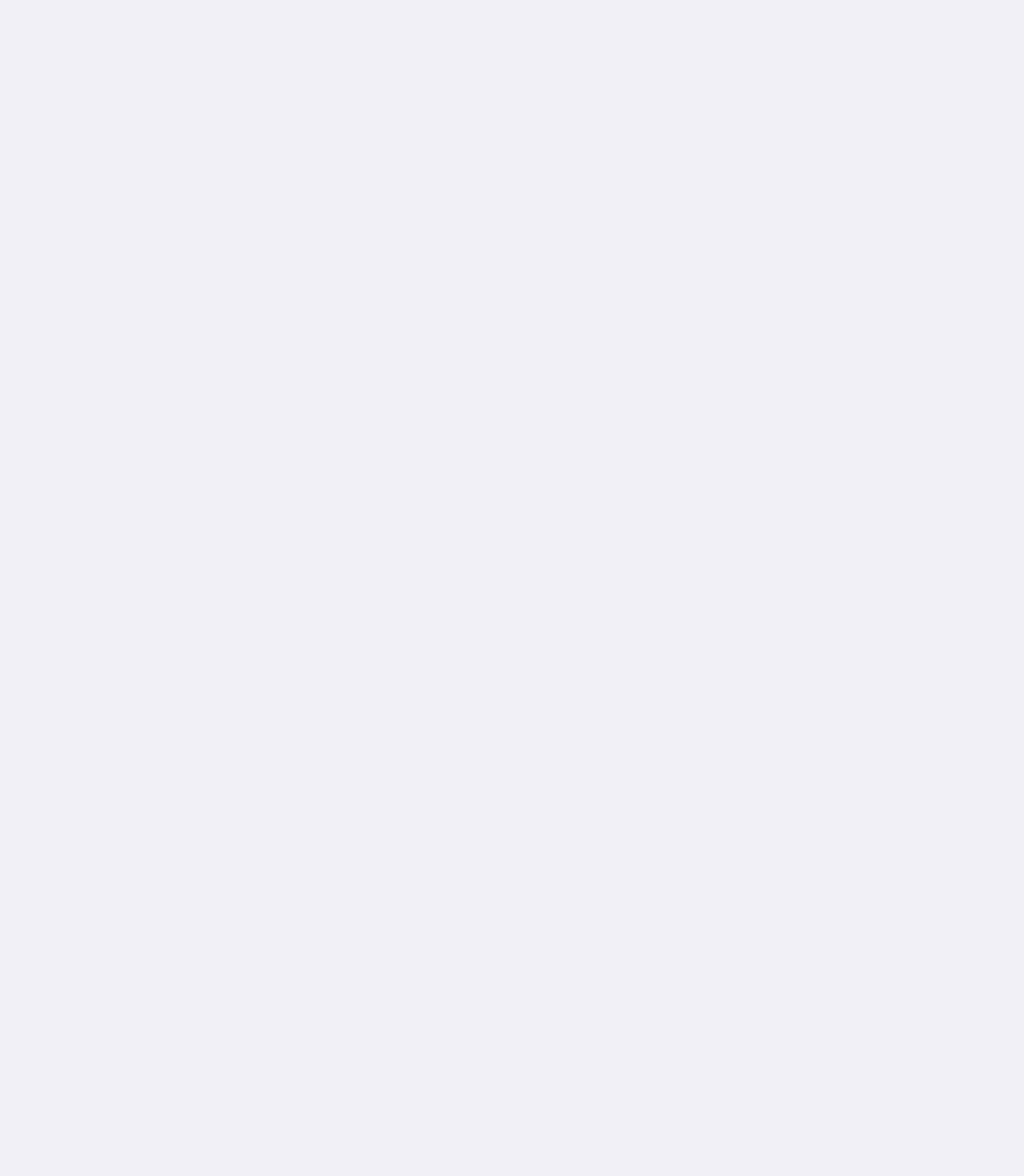
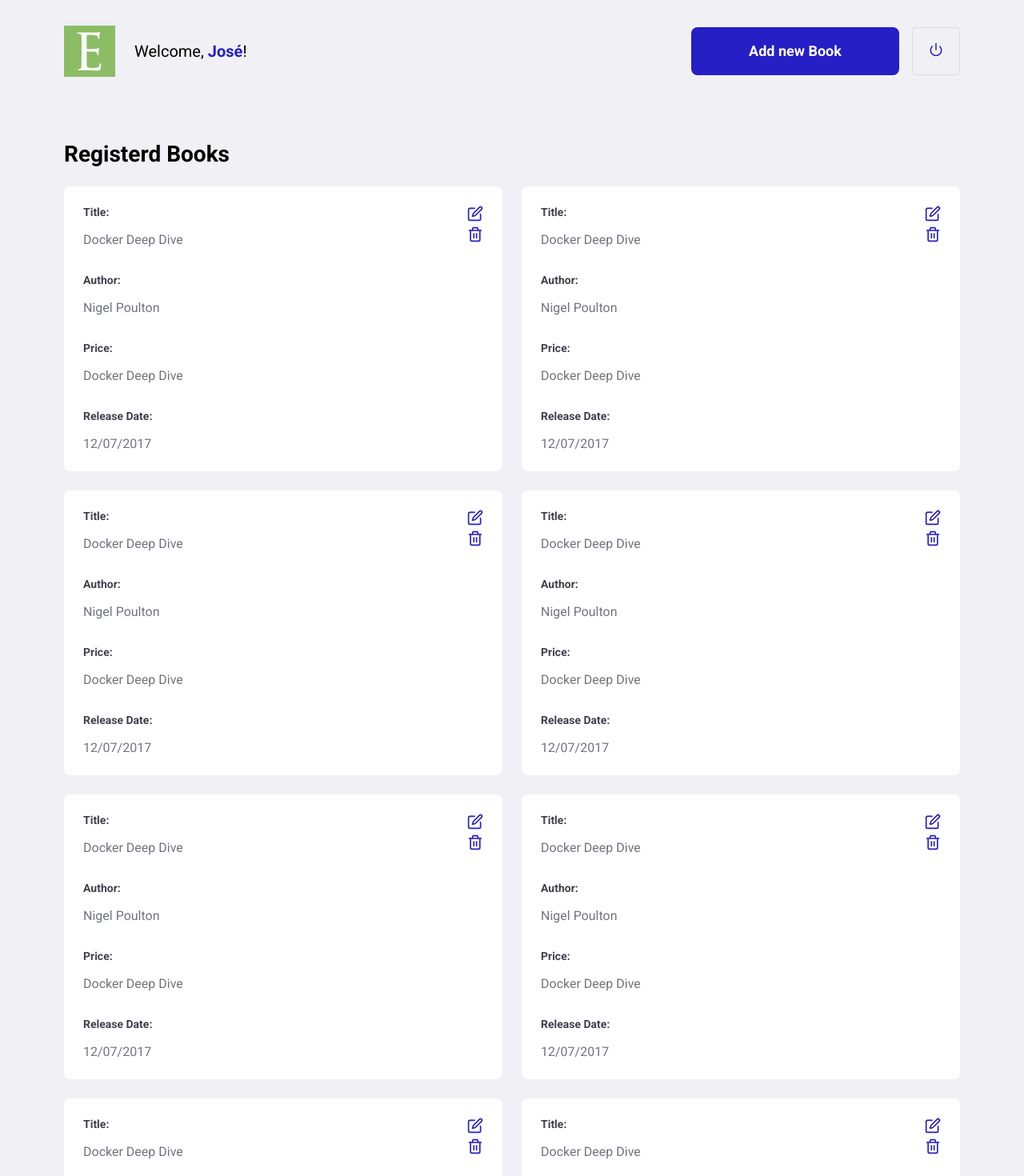
Before and after one commit to Jose-Guilherme-20/Client-Api-Rest, a React (Create React App) app: page /books in a window 1280 px wide. Before the commit this address had no page. Shown: the top 1470 px of the page at 80% size. Before the commit the page ends 800 px from the top, so only its background shows below. Built offline with nearby package versions, Linux system fonts and the light colour scheme.

Commit message:
feat:criado metodo de adicionar livro

```diff
--- a/package.json
+++ b/package.json
@@ -8,6 +8,7 @@
     "@testing-library/user-event": "^13.5.0",
     "react": "^18.2.0",
     "react-dom": "^18.2.0",
+    "react-icons": "^5.0.1",
     "react-router-dom": "^6.21.3",
     "react-scripts": "5.0.1",
     "web-vitals": "^2.1.4"
--- a/src/RoutesApp.js
+++ b/src/RoutesApp.js
@@ -2,13 +2,15 @@
 import { BrowserRouter as Router, Routes, Route } from "react-router-dom";
 
 import Login from "./pages/Login";
-import Book from "./pages/Book";
+import Book from "./pages/Books";
+import NewBook from "./pages/NewBook";
 
 export default function RoutesApp() {
   return (
     <Routes>
       <Route path="/" element={<Login />} />
-      <Route path="/book" element={<Book />} />
+      <Route path="/books" element={<Book />} />
+      <Route path="/books/new" element={<NewBook />} />
     </Routes>
   );
 }
--- a/src/pages/Book/index.js
+++ /dev/null
@@ -1,6 +0,0 @@
-import React from "react";
-import "./style.css";
-
-export default function Book() {
-  return <h1>Book</h1>;
-}
--- /dev/null
+++ b/src/pages/Books/index.js
@@ -0,0 +1,171 @@
+import React from "react";
+import "./style.css";
+import LogoImage from "../../assets/logo.svg";
+import { Link } from "react-router-dom";
+import { FiPower, FiEdit, FiTrash2 } from "react-icons/fi";
+
+export default function Book() {
+  return (
+    <div className="book-container">
+      <header>
+        <img src={LogoImage} alt="Erudio"></img>
+        <span>
+          Welcome, <strong>José</strong>!
+        </span>
+        <Link className="button" to="book/new">
+          Add new Book
+        </Link>
+        <button type="button">
+          <FiPower size={18} color="#251FC5"></FiPower>
+        </button>
+      </header>
+      <h1>Registerd Books</h1>
+      <ul>
+        <li>
+          <strong>Title:</strong>
+          <p>Docker Deep Dive</p>
+          <strong>Author:</strong>
+          <p>Nigel Poulton</p>
+          <strong>Price:</strong>
+          <p>Docker Deep Dive</p>
+          <strong>Release Date:</strong>
+          <p>12/07/2017</p>
+
+          <button type="button">
+            <FiEdit size={20} color="#251FC5"></FiEdit>
+          </button>
+
+          <button type="button">
+            <FiTrash2 size={20} color="#251FC5"></FiTrash2>
+          </button>
+        </li>
+        <li>
+          <strong>Title:</strong>
+          <p>Docker Deep Dive</p>
+          <strong>Author:</strong>
+          <p>Nigel Poulton</p>
+          <strong>Price:</strong>
+          <p>Docker Deep Dive</p>
+          <strong>Release Date:</strong>
+          <p>12/07/2017</p>
+
+          <button type="button">
+            <FiEdit size={20} color="#251FC5"></FiEdit>
+          </button>
+
+          <button type="button">
+            <FiTrash2 size={20} color="#251FC5"></FiTrash2>
+          </button>
+        </li>
+        <li>
+          <strong>Title:</strong>
+          <p>Docker Deep Dive</p>
+          <strong>Author:</strong>
+          <p>Nigel Poulton</p>
+          <strong>Price:</strong>
+          <p>Docker Deep Dive</p>
+          <strong>Release Date:</strong>
+          <p>12/07/2017</p>
+
+          <button type="button">
+            <FiEdit size={20} color="#251FC5"></FiEdit>
+          </button>
+
+          <button type="button">
+            <FiTrash2 size={20} color="#251FC5"></FiTrash2>
+          </button>
+        </li>
+        <li>
+          <strong>Title:</strong>
+          <p>Docker Deep Dive</p>
+          <strong>Author:</strong>
+          <p>Nigel Poulton</p>
+          <strong>Price:</strong>
+          <p>Docker Deep Dive</p>
+          <strong>Release Date:</strong>
+          <p>12/07/2017</p>
+
+          <button type="button">
+            <FiEdit size={20} color="#251FC5"></FiEdit>
+          </button>
+
+          <button type="button">
+            <FiTrash2 size={20} color="#251FC5"></FiTrash2>
+          </button>
+        </li>
+        <li>
+          <strong>Title:</strong>
+          <p>Docker Deep Dive</p>
+          <strong>Author:</strong>
+          <p>Nigel Poulton</p>
+          <strong>Price:</strong>
+          <p>Docker Deep Dive</p>
+          <strong>Release Date:</strong>
+          <p>12/07/2017</p>
+
+          <button type="button">
+            <FiEdit size={20} color="#251FC5"></FiEdit>
+          </button>
+
+          <button type="button">
+            <FiTrash2 size={20} color="#251FC5"></FiTrash2>
+          </button>
+        </li>
+        <li>
+          <strong>Title:</strong>
+          <p>Docker Deep Dive</p>
+          <strong>Author:</strong>
+          <p>Nigel Poulton</p>
+          <strong>Price:</strong>
+          <p>Docker Deep Dive</p>
+          <strong>Release Date:</strong>
+          <p>12/07/2017</p>
+
+          <button type="button">
+            <FiEdit size={20} color="#251FC5"></FiEdit>
+          </button>
+
+          <button type="button">
+            <FiTrash2 size={20} color="#251FC5"></FiTrash2>
+          </button>
+        </li>
+        <li>
+          <strong>Title:</strong>
+          <p>Docker Deep Dive</p>
+          <strong>Author:</strong>
+          <p>Nigel Poulton</p>
+          <strong>Price:</strong>
+          <p>Docker Deep Dive</p>
+          <strong>Release Date:</strong>
+          <p>12/07/2017</p>
+
+          <button type="button">
+            <FiEdit size={20} color="#251FC5"></FiEdit>
+          </button>
+
+          <button type="button">
+            <FiTrash2 size={20} color="#251FC5"></FiTrash2>
+          </button>
+        </li>
+        <li>
+          <strong>Title:</strong>
+          <p>Docker Deep Dive</p>
+          <strong>Author:</strong>
+          <p>Nigel Poulton</p>
+          <strong>Price:</strong>
+          <p>Docker Deep Dive</p>
+          <strong>Release Date:</strong>
+          <p>12/07/2017</p>
+
+          <button type="button">
+            <FiEdit size={20} color="#251FC5"></FiEdit>
+          </button>
+
+          <button type="button">
+            <FiTrash2 size={20} color="#251FC5"></FiTrash2>
+          </button>
+        </li>
+      </ul>
+    </div>
+  );
+}
--- /dev/null
+++ b/src/pages/Books/style.css
@@ -0,0 +1,79 @@
+.book-container {
+  width: 100%;
+  max-width: 1180px;
+  padding: 0 30px;
+  margin: 32px auto;
+}
+.book-container header {
+  display: flex;
+  align-items: center;
+}
+.book-container header span {
+  font-size: 20px;
+  margin-left: 24px;
+}
+.book-container header span strong {
+  color: #251fc5;
+}
+.book-container header img {
+  height: 64px;
+}
+.book-container header a {
+  width: 260px;
+  margin-left: auto;
+  margin-top: 0;
+}
+.book-container header button {
+  height: 60px;
+  width: 60px;
+  border-radius: 4px;
+  border: 1px solid #dcdce6;
+  background: transparent;
+  margin-left: 16px;
+  transition: border-color 0.5s;
+}
+.book-container header button:hover {
+  border-color: #251fc5;
+}
+.book-container h1 {
+  margin-top: 80px;
+  margin-bottom: 24px;
+}
+.book-container ul {
+  display: grid;
+  grid-template-columns: repeat(2, 1fr);
+  grid-gap: 24px;
+  list-style: none;
+}
+.book-container ul li {
+  background: #ffffff;
+  padding: 24px;
+  border-radius: 8px;
+  position: relative;
+}
+.book-container ul li button {
+  position: absolute;
+  right: 24px;
+  top: 24px;
+  border: 0;
+  background: transparent;
+}
+.book-container ul li button + button {
+  top: 50px;
+}
+.book-container ul li button:hover {
+  opacity: 0.8;
+}
+.book-container ul li strong {
+  display: block;
+  margin-bottom: 16px;
+  color: #41414d;
+}
+.book-container ul li p + strong {
+  margin-top: 32px;
+}
+.book-container ul li p {
+  color: #737380;
+  line-height: 21px;
+  font-size: 16px;
+}
--- /dev/null
+++ b/src/pages/NewBook/index.js
@@ -0,0 +1,31 @@
+import React from "react";
+import "./style.css";
+import LogoImage from "../../assets/logo.svg";
+import { Link } from "react-router-dom";
+import { FiArrowLeft } from "react-icons/fi";
+
+export default function NewBook() {
+  return (
+    <div className="new-book-container">
+      <div className="content">
+        <section className="form">
+          <img src={LogoImage} alt="Erudio"></img>
+          <h1>Add New Book</h1>
+          <p>Enter the book information and click on 'Add'</p>
+          <Link className="back-link" to="/books">
+            <FiArrowLeft size={16} color="#251fc5"></FiArrowLeft>
+            Home
+          </Link>
+        </section>
+        <form>
+          <input placeholder="Title"></input>
+          <input placeholder="Author"></input>
+          <input type="date"></input>
+          <input placeholder="Price"></input>
+
+          <button className="button" type="submit"></button>
+        </form>
+      </div>
+    </div>
+  );
+}
```
Also changed, not shown: src/pages/NewBook/style.css (added), 1 other file (tests, documents, lock files or other folders).
